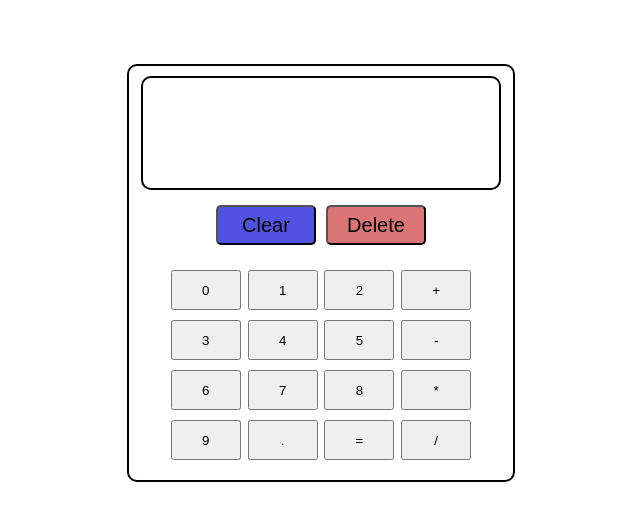
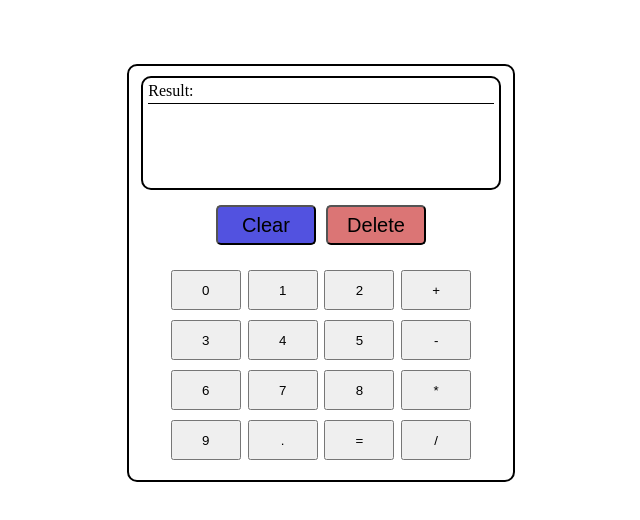
Before and after one commit to NilsonCesar/calculator, a plain HTML site: page index.html in a window 1280 px wide. Both pictures are taken after a click on the button "Clear". Shown: the whole page, without its empty margins (319-959 px from the left). Drawn offline with Linux system fonts and the light colour scheme.

Commit message:
Add a div to show result of calculations in display

```diff
--- a/index.html
+++ b/index.html
@@ -14,7 +14,12 @@
 
     <body>
         <div class="calculator">
-            <div class="display"></div>
+            <div class="display">
+                <div class="results">
+                    <p>Result: </p>
+                </div>
+                <div class="actExpresion"></div>
+            </div>
 
             <div class="buttons">
                 <div class="options">
--- a/script.js
+++ b/script.js
@@ -1,6 +1,6 @@
 let buttons = document.querySelectorAll('button');
-let display = document.querySelector('.display');
-let mem = 0
+let display = document.querySelector('.actExpresion');
+let actResult = 0
 
 let getDisplayExp = () => display.textContent;
 let validArithmethic = (op) => {
@@ -14,9 +14,9 @@ let validArithmethic = (op) => {
 
     let lastOp = displayExp[lastIdx];
     return isNumber(lastOp);
-}
+};
+
 let isNumber = op => op in ['1', '2', '3', '4', '5', '6', '7', '8', '9'];
-
 
 let evalExp = (a, b, op) => {
     if(op == '+') return toString(parseFloat(a) + parseFloat(b));
@@ -27,12 +27,12 @@ let evalExp = (a, b, op) => {
         if(a == '') return toString(-1 * parseFloat(b));
         else return toString(parseFloat(a) - parseFloat(b));
     }
-}
+};
 
 function updateExp(op) {
     if(op == 'Clear') {
         display.textContent = '';
-        mem = 0;
+        actResult = 0;
     }
     if(op == 'Delete') {
         let exp = getDisplayExp();
@@ -48,8 +48,8 @@ function updateExp(op) {
     if (isNumber(getDisplayExp()[getDisplayExp().length - 1]) && op == '.') {
         display.textContent = display.textContent + op;
     }
-}
+};
 
 buttons.forEach(button => {
     button.addEventListener('click', () => updateExp(button.textContent));
-})
+});
--- a/style.css
+++ b/style.css
@@ -10,12 +10,21 @@
 
 .display {
     display: flex;
+    flex-wrap: wrap;
+    flex-direction: column;
     width: 90%;
     height: 100px;
     border: 2px solid black;
     border-radius: 10px;
     margin: 10px auto;
     padding: 5px;
+}
+
+.results {
+    width: 100%;
+    margin-bottom: 2px;
+    height: 20px;
+    border-bottom: 1px solid black;
 }
 
 .buttons {
```
